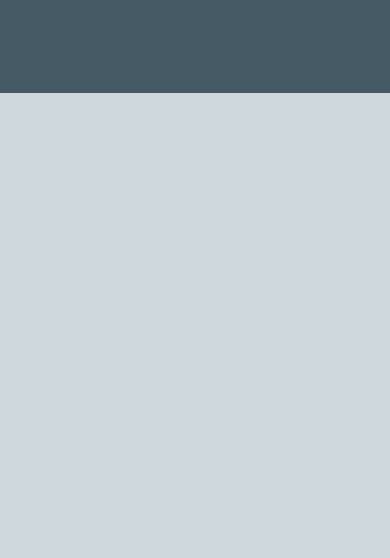
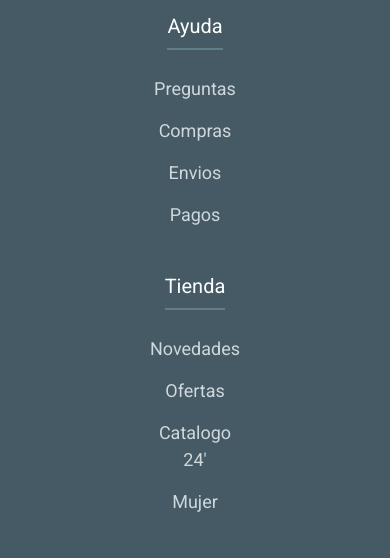
Before and after one commit to leanviera/EstiloGlam, a website: page index.html in a window 390 px wide. Shown: the part 536-1094 px from the top of the page. Before the commit the page ends 844 px from the top, so only its background shows below. Drawn offline with nearby package versions, Linux system fonts and the light colour scheme.

Commit message:
arreglando el footer

```diff
--- a/scss/layout/_footer.scss
+++ b/scss/layout/_footer.scss
@@ -9,9 +9,9 @@
             flex-wrap: wrap;
             .footer-links{
                 width: 25% ;
-                padding: 0 15px;
+                // padding: 0 15px;
                 h4{
-                    font-size: 22px;
+                    font-size: 20px;
                     color: #FFFFFF;
                     margin-bottom: 25px;
                     font-weight: 500;
@@ -19,7 +19,9 @@
                     padding-bottom: 10px;
                     display: inline-block;
                 }
-                ul li a{
+                ul{
+                    padding-left: 0;
+                    li a{
                     font-size: 18px;
                     text-decoration: none;
                     color: map-get($colors, lightPrimary );
@@ -30,8 +32,10 @@
                             color: map-get($colors, white );
                             padding-left: 6px;
                         }
+                    }
                 }
             }
+
         }
     }
 }
--- a/scss/layout/mediasQ/_media768.scss
+++ b/scss/layout/mediasQ/_media768.scss
@@ -45,12 +45,19 @@
             display: block;
         }
     }
-    // Footer
-    .footer-row{
+
+};
+
+@media (max-width: 457px){
+    .footer-row {
         text-align: center;
-            .footer-links{
-                width: 100%;
-                margin-bottom: 30px;
-            }
-        }
-};
+        display: flex;
+        flex-direction: column;
+        align-items: center;
+      }
+
+      .footer-links {
+        width: 100%;
+        margin-bottom: 30px;
+      }
+}
```
Also changed, not shown: css/style.css, 1 other file.
